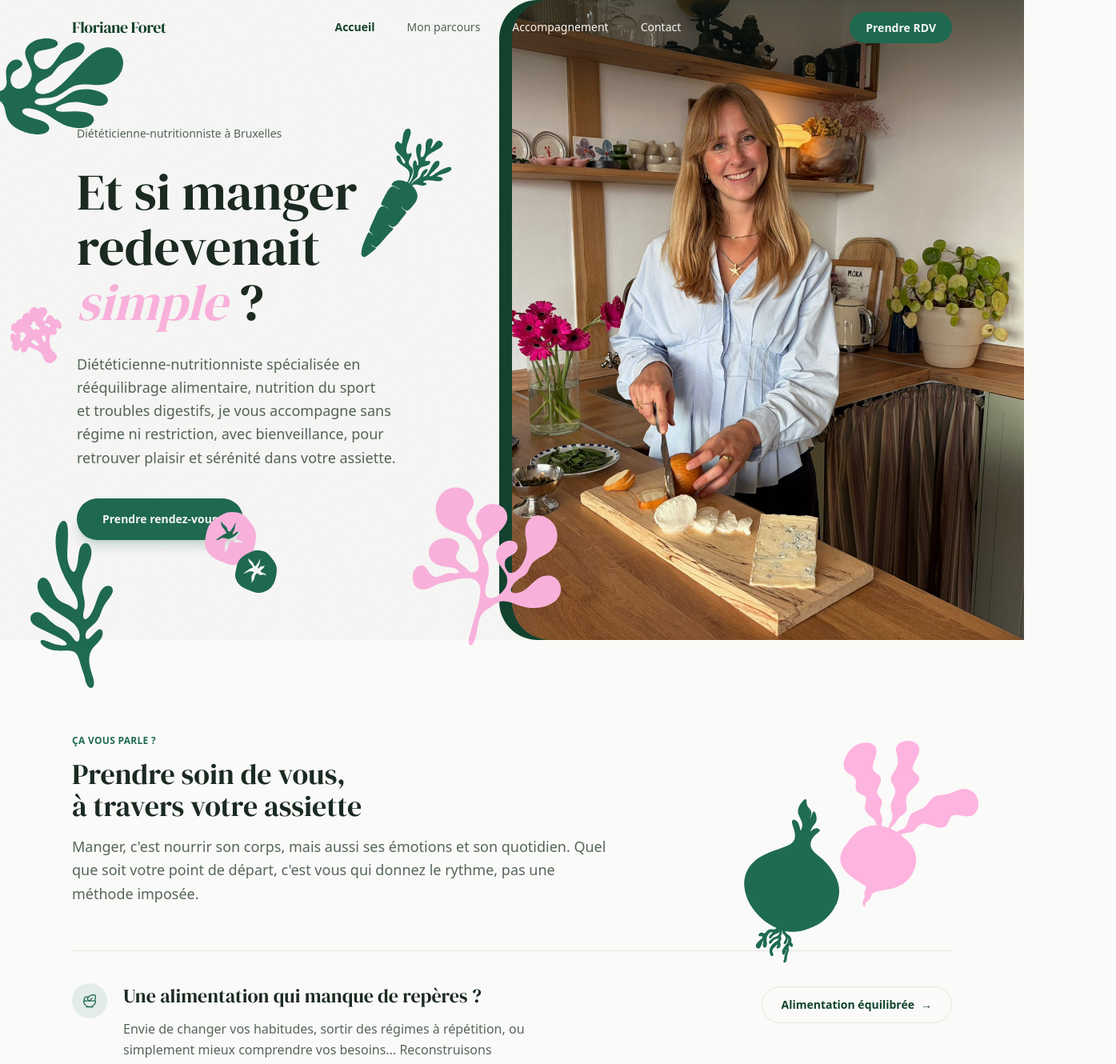
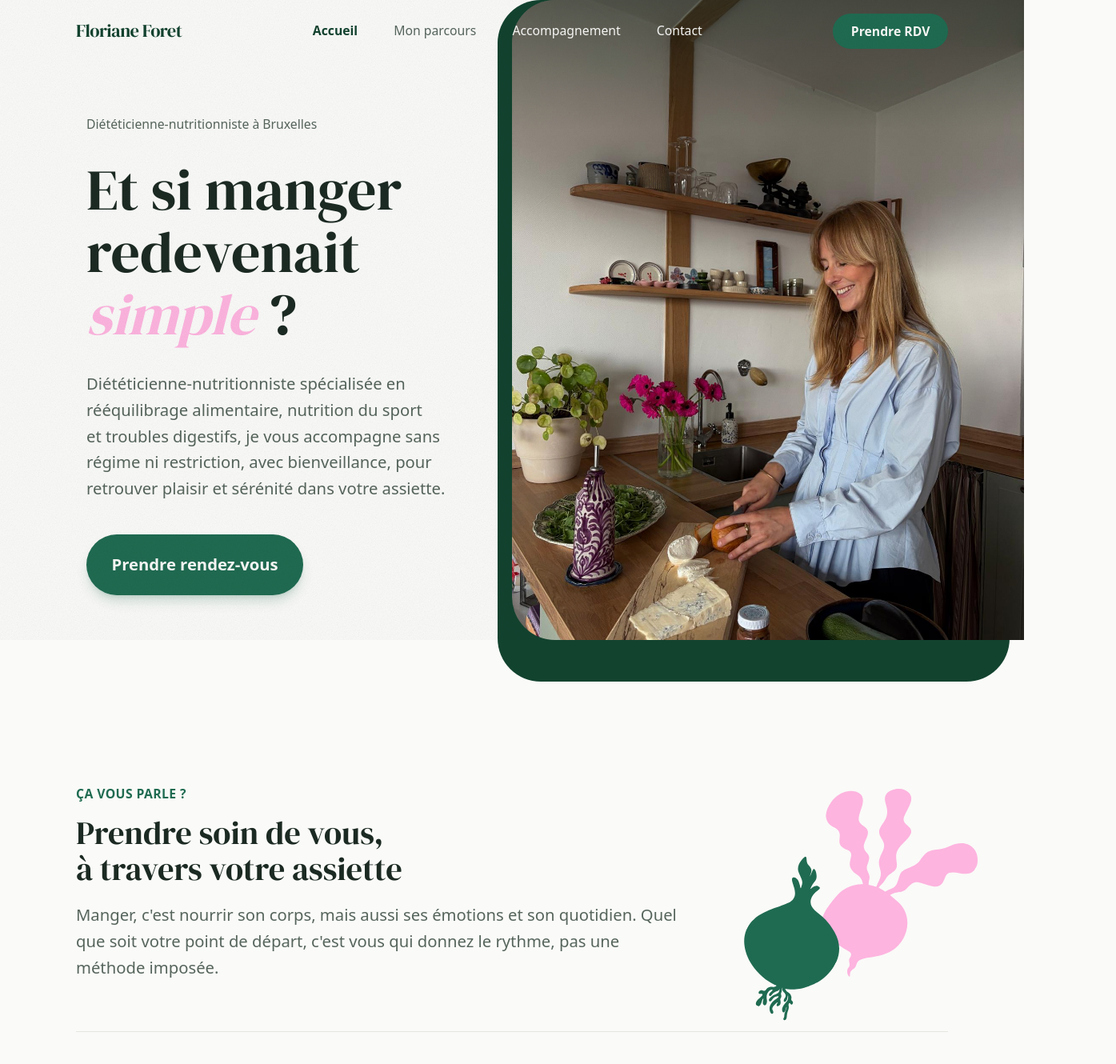
Before and after one commit to suelemarinel/floriane-foret-dieteticienne, a Next.js app: page / in a window 1280 px wide. Shown: the top 1330 px of the page at 80% size, 1395 px wide, since content can reach past the window. Built offline with nearby package versions, Linux system fonts and the light colour scheme.

Commit message:
Modification faite avec Floriane Foret

```diff
--- a/src/app/globals.css
+++ b/src/app/globals.css
@@ -41,6 +41,7 @@
 }
 html {
   scroll-behavior: smooth;
+  font-size: 18px;
 }
 body {
   background: var(--color-cream);
@@ -125,3 +126,13 @@ body::before {
     display: none;
   }
 }
+
+.btn-cta {
+  display: inline-flex;
+  align-items: center;
+  gap: 0.75rem;
+  padding: 1rem 2rem;
+  font-size: 1.125rem;
+  font-weight: 600;
+  border-radius: 9999px;
+}
--- a/src/components/home/Hero.tsx
+++ b/src/components/home/Hero.tsx
@@ -40,7 +40,7 @@ export default function Hero() {
   href={siteConfig.bookingUrl}
   target="_blank"
   rel="noopener noreferrer"
-      className="inline-block rounded-full bg-primary px-8 py-4 text-sm font-semibold text-cream shadow-lg shadow-primary/20 transition-colors hover:bg-primary-dark"
+  className="inline-block rounded-full bg-primary px-7 py-5 text-base font-semibold text-cream shadow-lg shadow-primary/20 transition-colors hover:bg-primary-dark md:text-lg"
 >
   Prendre rendez-vous
 </Link>
@@ -63,7 +63,7 @@ export default function Hero() {
     className="relative h-[100svh] w-full overflow-hidden rounded-tl-[3rem] rounded-bl-[3rem]"
   >
     <Image
-      src="/images/floriane-2.jpeg"
+      src="/images/floriane-6.jpeg"
       alt="Floriane Foret, diététicienne-nutritionniste, dans sa cuisine"
       fill
       priority
--- a/src/components/home/SessionSteps.tsx
+++ b/src/components/home/SessionSteps.tsx
@@ -6,12 +6,12 @@ const steps = [
   {
     title: "Premier échange",
     description:
-      "Un temps d'écoute pour comprendre votre quotidien, vos besoins, vos craintes et vos envies. Tout commence toujours par là.",
+      "Un temps d'écoute pour comprendre votre quotidien, vos besoins, vos craintes et vos envies.",
   },
   {
     title: "Bilan complet",
     description:
-      "Habitudes alimentaires, mode de vie, antécédents : on pose les bases pour construire un accompagnement vraiment adapté à vous.",
+      "Habitudes alimentaires et mode de vie : on pose les bases pour construire un accompagnement adapté à vous.",
   },
   {
     title: "Plan d'action sur-mesure",
@@ -21,7 +21,7 @@ const steps = [
   {
     title: "Suivi & ajustements",
     description:
-      "On avance ensemble, séance après séance, en ajustant ce qui doit l'être. L'équilibre se construit sur la durée.",
+      "On avance ensemble, séance après séance, en ajustant ce qui doit l'être.",
   },
 ];
 
@@ -30,7 +30,7 @@ export default function SessionSteps() {
     <section className="bg-surface-mint/40 py-20 md:py-28">
       <div className="container-site">
         <div className="max-w-2xl">
-          <span className="text-xs font-semibold uppercase tracking-wide text-primary">
+          <span className="text-sm font-semibold uppercase tracking-wide text-primary">
             En pratique
           </span>
           <h2 className="text-balance mt-3 font-display text-3xl text-ink md:text-4xl">
--- a/src/components/home/Testimonials.tsx
+++ b/src/components/home/Testimonials.tsx
@@ -95,11 +95,11 @@ export default function Testimonials() {
       <div className="container-site">
         <div className="flex flex-col justify-between gap-6 md:flex-row md:items-end">
           <div className="max-w-2xl">
-            <span className="text-xs font-semibold uppercase tracking-wide text-primary">
+            <span className="text-sm font-semibold uppercase tracking-wide text-primary">
               Témoignages
             </span>
             <h2 className="text-balance mt-3 font-display text-3xl text-ink md:text-4xl">
-              Leur avis compte plus que le mien
+              Leurs avis comptent plus que le mien
             </h2>
           </div>
 
@@ -142,7 +142,7 @@ export default function Testimonials() {
               data-card
               className="flex w-[280px] shrink-0 flex-col rounded-tl-2xl rounded-br-2xl border border-line bg-surface p-6 md:w-[300px]"
             >
-              <blockquote className="font-display text-xl leading-snug text-ink">
+              <blockquote className="font-sans text-[15px]! font-normal leading-relaxed text-ink md:text-lg">
                 &laquo; {t.text} &raquo;
               </blockquote>
 
--- a/src/components/home/TopicsBleed.tsx
+++ b/src/components/home/TopicsBleed.tsx
@@ -1,4 +1,5 @@
 export default function TopicsBleed() {
+  {/*
   return (
     <img
       src="/illustrations/fougere-horizontale.svg"
@@ -7,4 +8,5 @@ export default function TopicsBleed() {
       className="pointer-events-none select-none absolute -left-[5%] -bottom-30 hidden w-[25%] rotate-[60deg] lg:block"
     />
   );
+  */}
 }
--- a/src/components/home/TopicsSection.tsx
+++ b/src/components/home/TopicsSection.tsx
@@ -1,4 +1,3 @@
-"use client";
 "use client";
 
 import Link from "next/link";
@@ -41,7 +40,7 @@ export default function TopicsSection() {
     <section className="py-20 md:py-28">
       <div className="container-site relative">
         <div className="max-w-2xl">
-          <span className="text-xs font-semibold uppercase tracking-wide text-primary">
+          <span className="text-sm font-semibold uppercase tracking-wide text-primary">
             Ça vous parle ?
           </span>
           <h2 className="text-balance mt-3 font-display text-3xl text-ink md:text-4xl">
@@ -85,7 +84,7 @@ export default function TopicsSection() {
                 transition={{ duration: 0.5, delay: i * 0.08, ease: "easeOut" }}
                 className="flex flex-col gap-5 border-b border-line py-10 md:flex-row md:items-start md:justify-between md:gap-12"
               >
-                <div className="flex gap-5 md:max-w-xl">
+                <div className="flex gap-5 md:max-w-x1">
                   <span
                     className={`flex h-11 w-11 shrink-0 items-center justify-center rounded-full ${topic.badgeBg}`}
                     aria-hidden
--- a/src/components/home/ValuesSection.tsx
+++ b/src/components/home/ValuesSection.tsx
@@ -47,7 +47,7 @@ export default function ValuesSection() {
           {/* Contenu */}
           <div className="lg:col-span-7">
             <div className="max-w-2xl">
-              <span className="text-xs font-semibold uppercase tracking-wide text-primary">
+              <span className="text-sm font-semibold uppercase tracking-wide text-primary">
                 Mon approche
               </span>
               <h2 className="text-balance mt-3 font-display text-3xl text-ink md:text-4xl">
@@ -61,12 +61,14 @@ export default function ValuesSection() {
             </div>
 
             <div className="relative mt-10 grid gap-5 sm:grid-cols-2">
+              {/*
               <img
                 src="/illustrations/fougere-oblique.svg"
                 alt=""
                 aria-hidden="true"
                 className="pointer-events-none absolute left-5/6 top-1 -z-10 hidden w-[100%] -translate-x-1/2 -translate-y-1/2 select-none lg:block"
-              />
+              /> */}
+
               {values.map((value, i) => (
                 <motion.div
                   key={value.title}
--- a/src/components/layout/Footer.tsx
+++ b/src/components/layout/Footer.tsx
@@ -11,7 +11,7 @@ export default function Footer() {
           <p className="font-display text-2xl text-primary-dark">
             Floriane Foret
           </p>
-          <p className="mt-3 max-w-sm text-sm leading-relaxed text-ink-soft">
+          <p className="mt-3 max-w-sm text-base leading-relaxed text-ink-soft">
             Diététicienne-nutritionniste à {siteConfig.city}. Un accompagnement
             bienveillant, sans régime ni culpabilité, pour retrouver une
             alimentation qui vous fait du bien.
@@ -33,18 +33,18 @@ export default function Footer() {
   href={siteConfig.bookingUrl}
   target="_blank"
   rel="noopener noreferrer"
-            className="mt-6 inline-flex items-center justify-center rounded-full bg-primary px-6 py-3 text-sm font-semibold text-cream transition-colors hover:bg-primary-dark"
+  className="mt-6 inline-flex items-center justify-center rounded-full bg-primary px-7 py-4 text-base font-semibold text-cream transition-colors hover:bg-primary-dark"
 >
   Prendre rendez-vous
 </Link>
         </div>
 
         <div>
-          <p className="text-sm font-semibold text-ink">Navigation</p>
+          <p className="text-base font-semibold text-ink">Navigation</p>
           <ul className="mt-3 space-y-2">
             {mainNav.map((item) => (
               <li key={item.href}>
-                <Link href={item.href} className="text-sm text-ink-soft hover:text-primary">
+                <Link href={item.href} className="text-base text-ink-soft hover:text-primary">
                   {item.label}
                 </Link>
               </li>
@@ -53,11 +53,11 @@ export default function Footer() {
         </div>
 
         <div>
-          <p className="text-sm font-semibold text-ink">Accompagnements</p>
+          <p className="text-base font-semibold text-ink">Accompagnements</p>
           <ul className="mt-3 space-y-2">
             {accompagnements.map((item) => (
               <li key={item.slug}>
-                <Link href={item.href} className="text-sm text-ink-soft hover:text-primary">
+                <Link href={item.href} className="text-base text-ink-soft hover:text-primary">
                   {item.label}
                 </Link>
               </li>
--- a/src/data/testimonials.ts
+++ b/src/data/testimonials.ts
@@ -9,9 +9,9 @@ export const doctoranytimeRating = {
 };
 
 export const testimonials = [
-  { name: "U. E.", text: "Très bien.", date: "2 septembre 2026" },
-  { name: "O. E.", text: "Très bien !", date: "8 août 2026" },
-  { name: "H. L.", text: "Très bon suivi.", date: "30 juin 2026" },
+  { name: "I. U.", text: "J'ai été très bien reçu, je me suis sentie écoutée et en confiance pour démarrer un suivi nutritionnel. Merci beaucoup.", date: "6 octobre 2026" },
+  { name: "U. E.", text: "Premier rendez-vous avec Florianne Foret et c’était une très bonne expérience. Elle est attentive , pédagogue et prends bien le temps de tout expliquer. Son approche de la diététique n’est pas emplit de vieux principes et elle est très déculpabilisante. Je recommande!", date: "1 octobre 2026" },
+  { name: "L. 0.", text: "À l'écoute et efficace pour établir la stratégie la plus adaptée pour le rééquilibrage alimentaire personnalisé !", date: "22 setembre 2026" },
   {
     name: "E. O.",
     text: "Bon rendez-vous, bonnes informations, plus qu'à suivre les conseils !",
```
Also changed, not shown: src/components/home/HeroBleed.tsx (+4 -4 lines), src/components/home/HeroDecor.tsx (+10 -10 lines), public/images/floriane-6.jpeg (added). Lines whose indentation alone changed are shown as unchanged.
